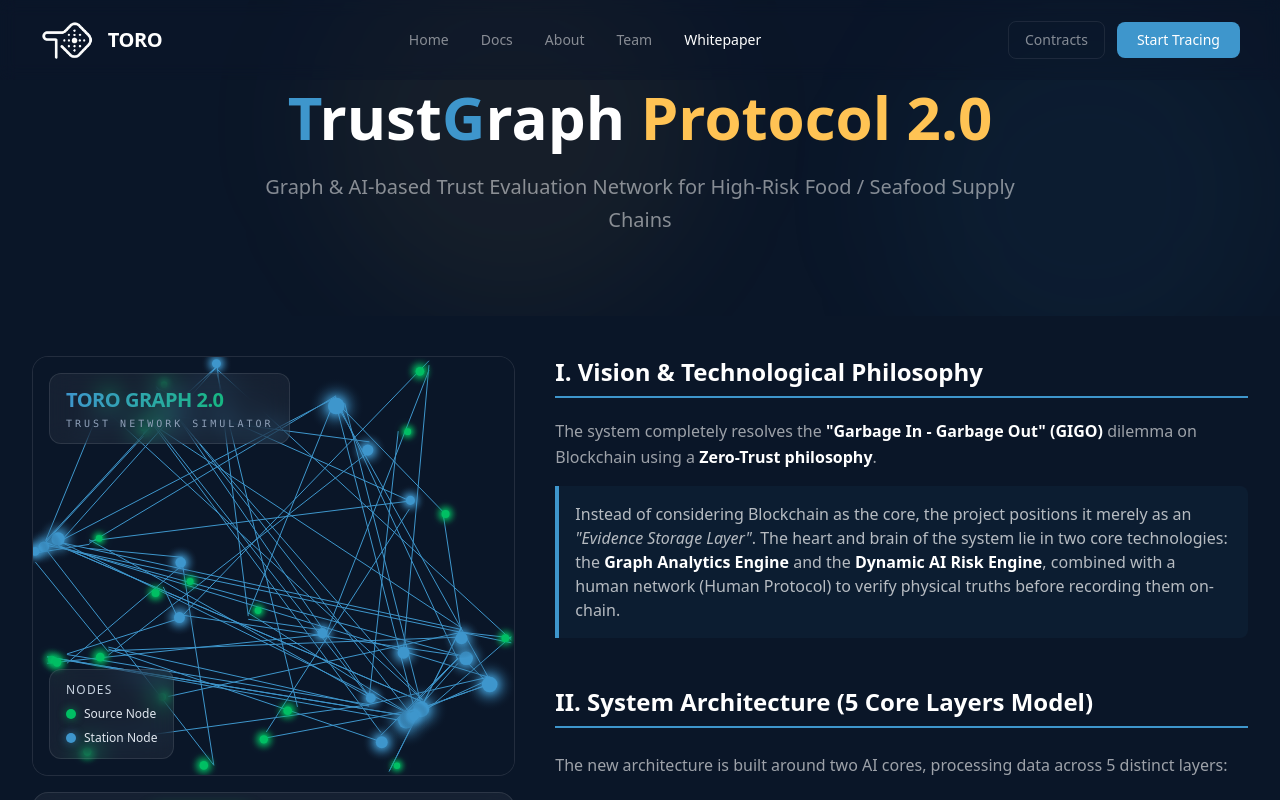
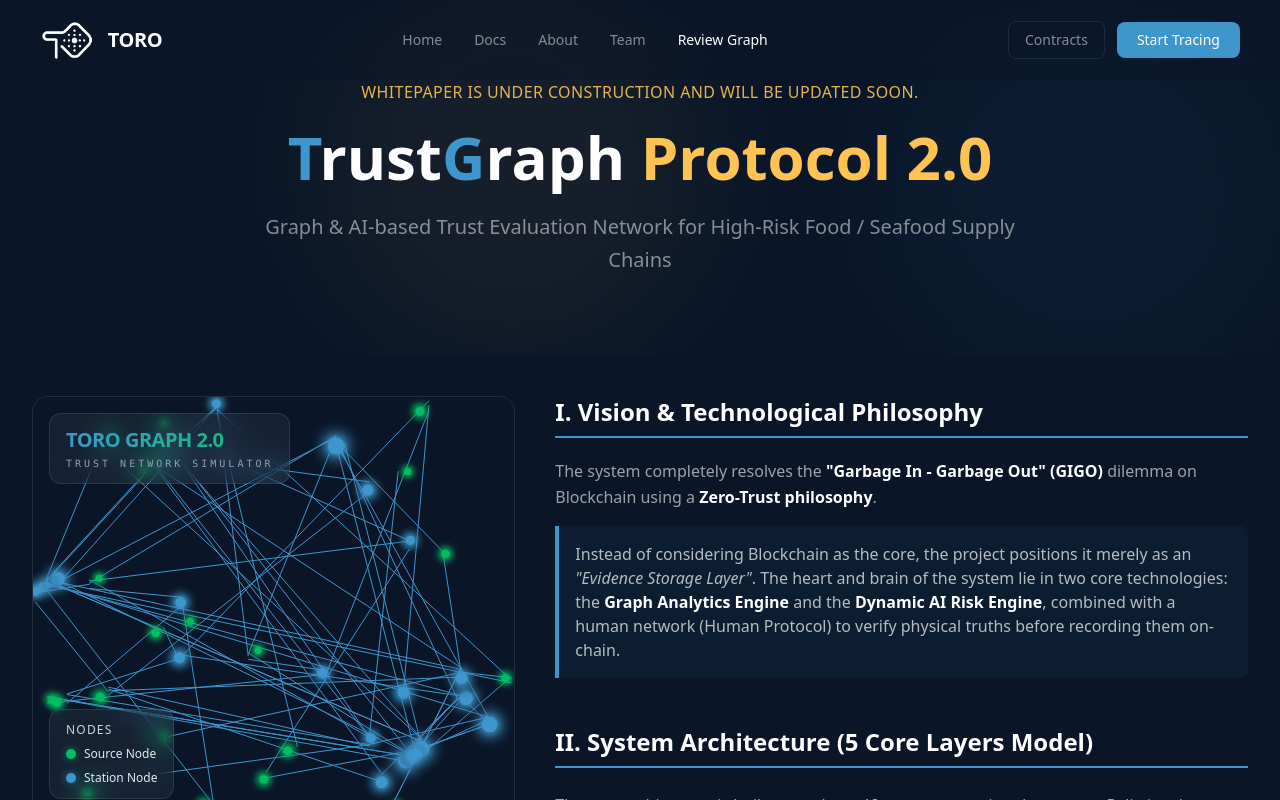
Before and after one commit to Org-TORO/toro-dapp, a Next.js app: page /trustgraph in a window 1280 px wide. Shown: the top 800 px of the page. Built offline with nearby package versions, Linux system fonts and the light colour scheme.

Commit message:
fix: temp push back the whitepaper build

```diff
--- a/app/trustgraph/page.tsx
+++ b/app/trustgraph/page.tsx
@@ -29,6 +29,9 @@ export default function TrustGraphPage() {
           transition={{ duration: 0.6 }}
           className="relative z-10 max-w-4xl mx-auto"
         >
+          <p className="mb-4 text-sm md:text-base text-gold/90 font-medium tracking-wide uppercase">
+            Whitepaper is under construction and will be updated soon.
+          </p>
           <h1 className="text-4xl md:text-5xl lg:text-6xl font-bold text-white mb-4 leading-tight">
             <span className="text-ocean">T</span>rust
             <span className="text-ocean">G</span>raph{" "}
--- a/components/Navbar.tsx
+++ b/components/Navbar.tsx
@@ -76,7 +76,7 @@ export default function Navbar() {
                 : "text-white/50 hover:text-white"
             }`}
           >
-            Whitepaper
+            Review Graph
           </Link>
         </div>
 
```
